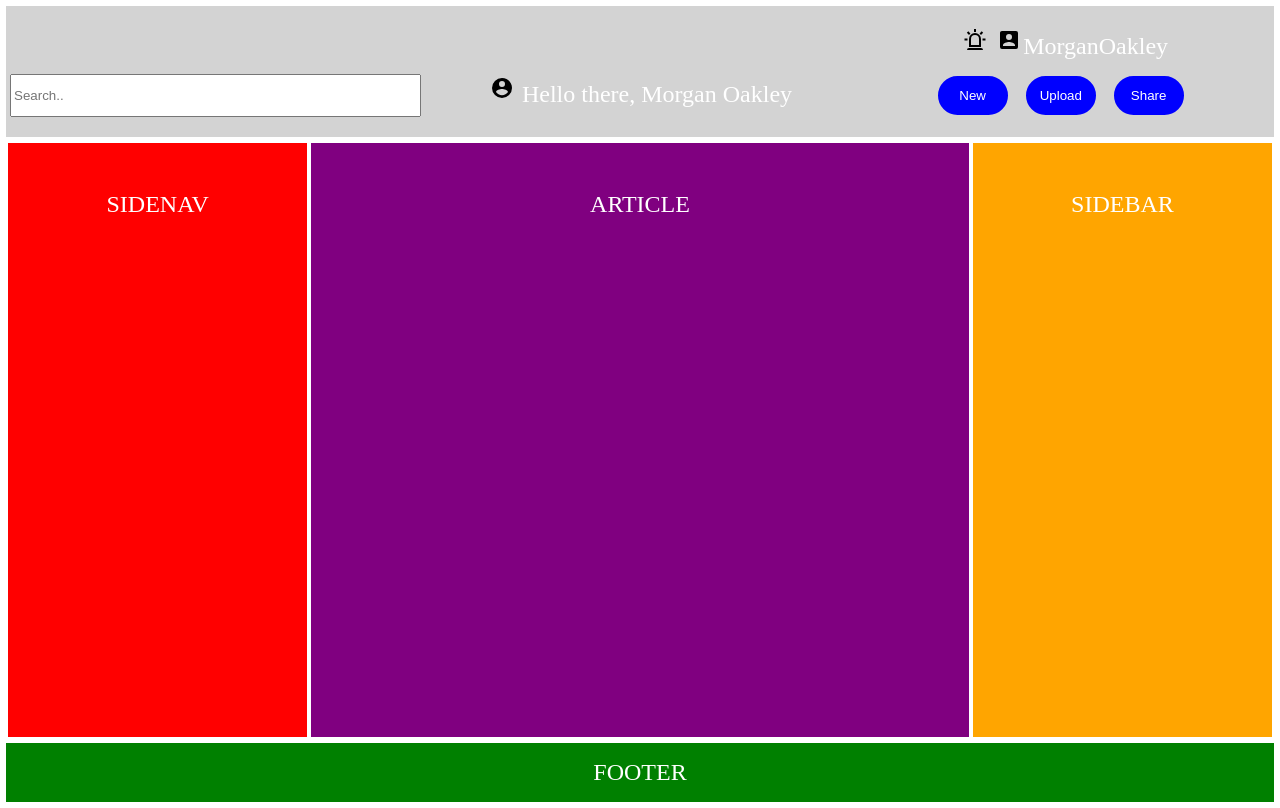
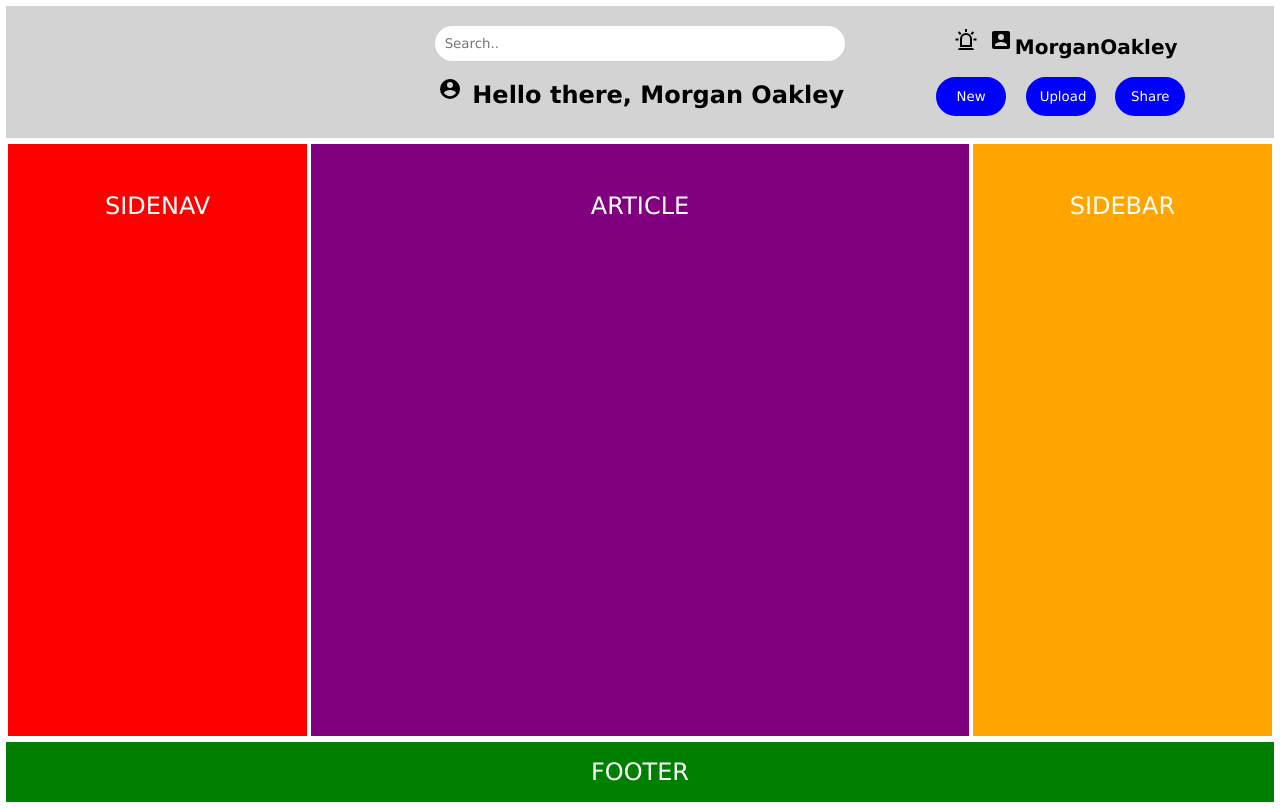
Before and after one commit to Amritkhangura/Admin-Page, a plain HTML site: page index.html in a window 1280 px wide. Drawn offline with Linux system fonts and the light colour scheme.

Commit message:
Added CSS to header

```diff
--- a/style.css
+++ b/style.css
@@ -1,5 +1,6 @@
 * {
   margin: 2px;
+  font-family:'Lucida Sans', 'Lucida Sans Regular', 'Lucida Grande', 'Lucida Sans Unicode', Geneva, Verdana, sans-serif
 }
 
 body {
@@ -58,18 +59,29 @@ flex: 1;
   grid-column-start: 3;
   grid-column-end: 4;
   grid-row-start: 1;
-  grid: span 3;
+  font-weight: bold;
+  color: black;
+  font-size: 20px;
 }
 .search-bar-span {
-  grid-row-start: 2;
-  grid-column-start: 1;
+  grid-row-start: 1;
+  grid-column-start: 2;
+  border: none;
+  border-radius: 24px;
+  padding: 10px;
+}
+input[type=text]:focus {
+  border: 3px solid #555;
 }
 .para-grid-span {
   grid-row-start: 2;
   grid-column-start: 2;
+  color: black;
+  font-weight: bold;
 }
 #btns-span {
   grid-row-start: 2;
+  grid-column-start: 3;
 
 }
 
@@ -100,3 +112,12 @@ flex: 1;
   margin-right: 10px;
   width: 70px
 }
+/* .logo {
+  grid-row-start: 2;
+  grid-row-end: 3;
+  font-weight: bold;
+  color: white;
+  font-size: 24x;
+  background: blue;
+  width: 200px;
+} */
```
Also changed, not shown: index.html (+1 -0 lines).
